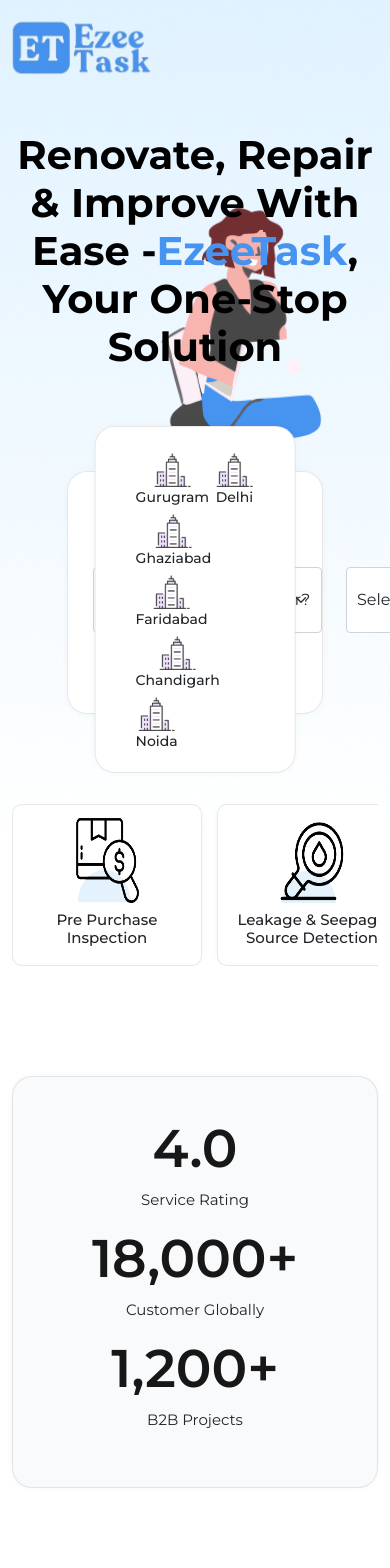
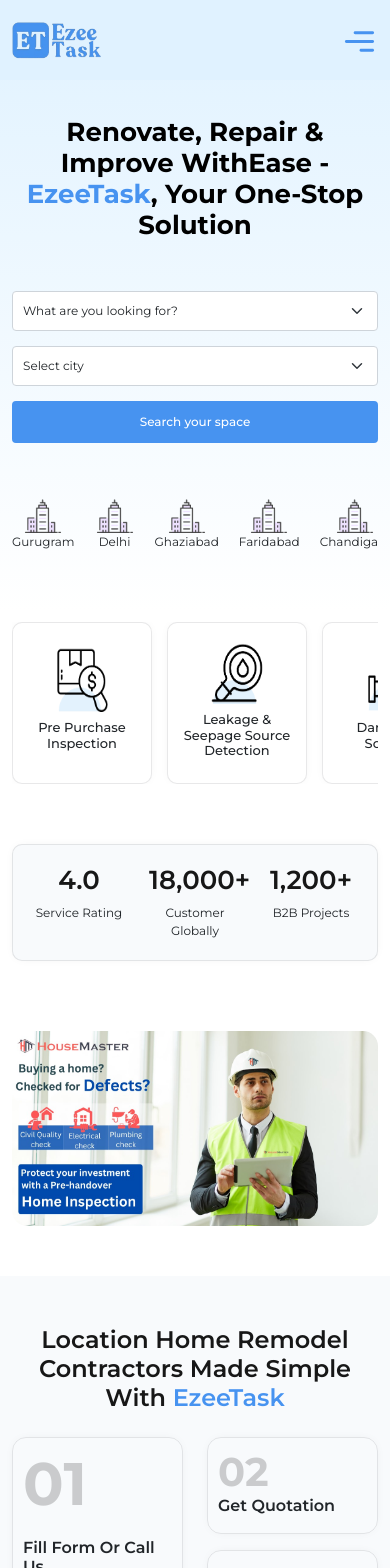
Before and after one commit to shivdev503/EzeeTask, a Next.js app: page / in a window 390 px wide. Shown: the top 1568 px of the page. Built offline with nearby package versions, Linux system fonts and the light colour scheme.

Commit message:
work on the mobile view

```diff
--- a/package.json
+++ b/package.json
@@ -12,6 +12,7 @@
     "next": "15.2.4",
     "react": "^19.0.0",
     "react-dom": "^19.0.0",
+    "react-icons": "^5.5.0",
     "sass": "^1.86.0"
   },
   "devDependencies": {
--- a/src/app/components/home/Counter.js
+++ b/src/app/components/home/Counter.js
@@ -29,19 +29,19 @@
       <div className="container">
         <div className="counter_box">
           <div className="row">
-            <div className="col-md-4">
+            <div className="col-4">
               <div className="counter_item">
                 <h2>{rating.toFixed(1)}</h2>
                 <p>Service Rating</p>
               </div>
             </div>
-            <div className="col-md-4">
+            <div className="col-4">
               <div className="counter_item">
                 <h2>{customers.toLocaleString()}+</h2>
                 <p>Customer Globally</p>
               </div>
             </div>
-            <div className="col-md-4">
+            <div className="col-4">
               <div className="counter_item">
                 <h2>{projects.toLocaleString()}+</h2>
                 <p>B2B Projects</p>
--- a/src/app/components/home/Herohome.js
+++ b/src/app/components/home/Herohome.js
@@ -10,11 +10,11 @@
             <div className="banner_search">
               <h1>
                 Renovate, Repair & Improve With
-                <br />
+                <br className="mob_hide" />
                 Ease -<span className="highlight">EzeeTask</span>, Your One-Stop
                 Solution
               </h1>
-              <div className="inner_content_box">
+              <div className="inner_content_box mob_hide">
                 <div className="city_box d-flex justify-content-between flex-wrap mt-4">
                   {[
                     "Gurugram",
@@ -49,6 +49,43 @@
                   </div>
                 </div>
               </div>
+              <div className="desk_hide">
+                <div className="content_box2">
+                  <div className="search-box d-flex justify-content-center">
+                    <select className="form-select me-4">
+                      <option>What are you looking for?</option>
+                    </select>
+                    <select className="form-select me-4">
+                      <option>Select city</option>
+                    </select>
+                    <button className="primary_btn">Search your space</button>
+                  </div>
+                </div>
+              </div>
+              <div className="desk_hide">
+                <div className="city_box d-flex justify-content-between mt-4">
+                  {[
+                    "Gurugram",
+                    "Delhi",
+                    "Ghaziabad",
+                    "Faridabad",
+                    "Chandigarh",
+                    "Noida",
+                  ].map((city, index) => (
+                    <div key={index} className="city-item text-center">
+                      <div className="city-icon">
+                        <Image
+                          src={"/images/city-icon.png"}
+                          alt={city}
+                          width={40}
+                          height={40}
+                        />
+                      </div>
+                      <p>{city}</p>
+                    </div>
+                  ))}
+                </div>
+              </div>
             </div>
           </div>
         </div>
--- a/src/app/components/home/HowToStart.js
+++ b/src/app/components/home/HowToStart.js
@@ -6,10 +6,10 @@
     <section className="how_to_start">
       <div className="container">
         <h2 className="heading text-center">
-          Location Home Remodel Contractors <br />
+          Location Home Remodel Contractors <br className="mob_hide" />
           Made Simple With <span>EzeeTask</span>
         </h2>
-        <div className="steps mt-5">
+        <div className="steps mt-5 mob_hide">
           <div className="step">
             <h3>01</h3>
             {/* <div className="icon">
@@ -66,6 +66,79 @@
             <h4>Work Started</h4>
           </div>
         </div>
+        <div className="desk_hide mt-4">
+          <div className="row">
+            <div className="col-6">
+              <div className="step">
+                <h3>01</h3>
+                {/* <div className="icon">
+              <Image
+                src={"/icons/fill-form.png"}
+                alt="fill form"
+                layout="fill"
+              />
+            </div> */}
+                <h4>Fill Form Or Call Us</h4>
+              </div>
+            </div>
+            <div className="col-6">
+              <div className="row">
+                <div className="col-12">
+                  <div className="step step2">
+                    <h3>02</h3>
+                    {/* <div className="icon">
+              <Image
+                src={"/icons/fill-form.png"}
+                alt="fill form"
+                layout="fill"
+              />
+            </div> */}
+                    <h4>Get Quotation</h4>
+                  </div>
+                </div>
+                <div className="col-12 mt-3">
+                  <div className="step step2">
+                    <h3>03</h3>
+                    {/* <div className="icon">
+              <Image
+                src={"/icons/fill-form.png"}
+                alt="fill form"
+                layout="fill"
+              />
+            </div> */}
+                    <h4>Advance Payment</h4>
+                  </div>
+                </div>
+              </div>
+            </div>
+            <div className="col-6 mt-3">
+              <div className="step">
+                <h3>04</h3>
+                {/* <div className="icon">
+              <Image
+                src={"/icons/fill-form.png"}
+                alt="fill form"
+                layout="fill"
+              />
+            </div> */}
+                <h4>Service Schedule Shared</h4>
+              </div>
+            </div>
+            <div className="col-6 mt-3">
+              <div className="step">
+                <h3>05</h3>
+                {/* <div className="icon">
+              <Image
+                src={"/icons/fill-form.png"}
+                alt="fill form"
+                layout="fill"
+              />
+            </div> */}
+                <h4>Work Started</h4>
+              </div>
+            </div>
+          </div>
+        </div>
       </div>
     </section>
   );
--- a/src/app/components/home/ServiceOverviewCard.js
+++ b/src/app/components/home/ServiceOverviewCard.js
@@ -5,7 +5,7 @@
   return (
     <section className="services_overview">
       <div className="container">
-        <div className="row">
+        <div className="row overflow_row">
           <div className="col-md-4">
             <div className="overview_img">
               <Image
--- a/src/app/components/navbar/Navbar.js
+++ b/src/app/components/navbar/Navbar.js
@@ -4,6 +4,7 @@
 import "../../../styles/navbar.scss";
 import Link from "next/link";
 import { usePathname } from "next/navigation";
+import { CgMenuRight } from "react-icons/cg";
 
 const Navbar = () => {
   const [isScrolled, setIsScrolled] = useState(false);
@@ -34,7 +35,7 @@
           aria-expanded="false"
           aria-label="Toggle navigation"
         >
-          <span className="navbar-toggler-icon"></span>
+          <CgMenuRight />
         </button>
         <div className="collapse navbar-collapse" id="navbarSupportedContent">
           <ul className="navbar-nav mx-auto mb-2 mb-lg-0">
--- a/src/styles/globals.scss
+++ b/src/styles/globals.scss
@@ -69,3 +69,29 @@
     color: $primary-color;
   }
 }
+
+.desk_hide {
+  display: none;
+}
+
+@media only screen and (max-width: 600px) {
+  .mob_hide {
+    display: none;
+  }
+  .desk_hide {
+    display: block;
+  }
+  .primary_btn {
+    font-size: 12px;
+  }
+  .heading {
+    font-size: 24px;
+  }
+  .overflow_row {
+    flex-wrap: nowrap !important;
+    overflow-x: auto !important;
+    &::-webkit-scrollbar {
+      display: none;
+    }
+  }
+}
--- a/src/styles/homepage.scss
+++ b/src/styles/homepage.scss
@@ -191,3 +191,123 @@
     }
   }
 }
+
+@media only screen and (max-width: 600px) {
+  .herohome {
+    background-image: none;
+    background: $gradient;
+    height: 612px;
+    .banner_search {
+      padding-top: 72px;
+      h1 {
+        font-size: 26px;
+      }
+    }
+    .city_box {
+      flex-wrap: nowrap;
+      gap: 20px;
+      overflow-x: auto;
+      .city-item {
+        p {
+          font-size: 12px;
+        }
+      }
+    }
+    .content_box2 {
+      width: 100%;
+      margin-top: 50px;
+      margin-bottom: 50px;
+      .search-box {
+        flex-wrap: wrap;
+        gap: 15px;
+        .form-select {
+          width: 100%;
+          margin-right: 0 !important;
+          font-size: 12px;
+        }
+        button {
+          width: 100%;
+        }
+      }
+    }
+  }
+  .services {
+    margin-top: 0;
+    .box {
+      .service_box {
+        width: 140px;
+        .icon {
+          width: 56px;
+          height: 65px;
+        }
+        h4 {
+          font-size: 13px;
+        }
+      }
+    }
+  }
+  .counter {
+    padding: 50px 0 20px;
+    .counter_box {
+      padding: 20px;
+      border-radius: 10px;
+      .counter_item {
+        h2 {
+          font-size: 26px;
+        }
+        p {
+          font-size: 12px;
+          margin-bottom: 0;
+        }
+      }
+    }
+  }
+  .services_overview {
+    padding: 50px 0;
+    .overview_img {
+      height: 195px;
+    }
+  }
+  .how_to_start {
+    padding: 50px 0;
+    .steps {
+      display: none;
+    }
+    .step {
+      padding: 10px;
+      border: 1px solid rgba(33, 37, 41, 0.1);
+      border-radius: 14px;
+      box-shadow: 0 0 12px -5px rgba(0, 0, 0, 0.1);
+      min-height: 183px;
+      height: 100%;
+      h3 {
+        font-size: 60px;
+        font-weight: 700;
+        color: $heading-color;
+        opacity: 0.2;
+      }
+      h4 {
+        font-size: 16px;
+        font-weight: 600;
+        margin-top: 18px;
+      }
+      .icon {
+        position: relative;
+        width: 80%;
+        height: 200px;
+        margin: auto;
+      }
+    }
+    .step2 {
+      min-height: 0;
+      padding: 10px;
+      h3 {
+        font-size: 40px;
+        margin-bottom: 0;
+      }
+      h4 {
+        margin-top: 0;
+      }
+    }
+  }
+}
--- a/src/styles/navbar.scss
+++ b/src/styles/navbar.scss
@@ -14,6 +14,16 @@
     position: relative;
     height: 55px;
   }
+  .navbar-toggler {
+    padding: 0;
+    font-size: 35px;
+    color: $primary-color;
+    &:focus {
+      outline: none;
+      border: none;
+      box-shadow: none;
+    }
+  }
   .nav-link {
     font-size: 15px;
     font-weight: 600;
@@ -28,3 +38,18 @@
   box-shadow: 0px 5px 10px 0px #aaa;
   background-color: #fff;
 }
+
+@media only screen and (max-width: 600px) {
+  .navbar {
+    background-color: #e0f2ff;
+    .navbar-brand {
+      width: 90px;
+      height: 38px;
+    }
+  }
+  .scrolled_nav {
+    border-bottom: 1px solid rgba(33, 37, 41, 0.1);
+    box-shadow: none;
+    background-color: #fff;
+  }
+}
```
Also changed, not shown: 1 other file (tests, documents, lock files or other folders).
